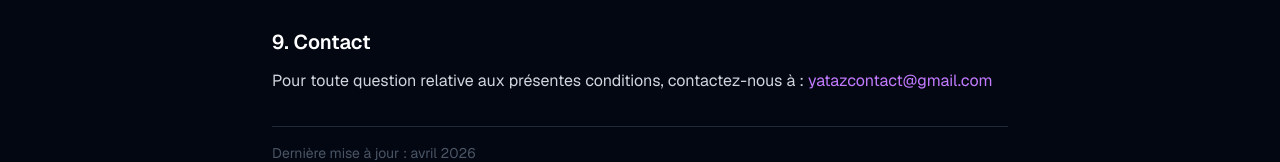
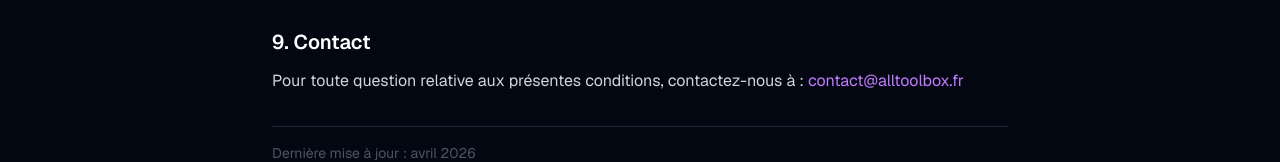
Before and after one commit to YaTaZizou/toolbox-site, a Next.js app: page /conditions in a window 1280 px wide. Shown: the part 1552-1714 px from the top of the page. Built offline with nearby package versions, Linux system fonts and the light colour scheme; no server answers.

Commit message:
fix: replace gmail with contact@alltoolbox.fr in legal pages
Co-Authored-By: Claude Sonnet 4.6 <noreply@anthropic.com>

```diff
--- a/app/conditions/page.tsx
+++ b/app/conditions/page.tsx
@@ -63,7 +63,7 @@ export default function Conditions() {
 
         <section>
           <h2 className="text-xl font-semibold text-white mb-3">9. Contact</h2>
-          <p>Pour toute question relative aux présentes conditions, contactez-nous à : <span className="text-purple-400">yatazcontact@gmail.com</span></p>
+          <p>Pour toute question relative aux présentes conditions, contactez-nous à : <span className="text-purple-400">contact@alltoolbox.fr</span></p>
         </section>
 
         <p className="text-gray-600 text-sm pt-4 border-t border-gray-800">Dernière mise à jour : avril 2026</p>
--- a/app/confidentialite/page.tsx
+++ b/app/confidentialite/page.tsx
@@ -61,7 +61,7 @@ export default function Confidentialite() {
             <li>Droit à la portabilité</li>
             <li>Droit d'opposition au traitement</li>
           </ul>
-          <p className="mt-3">Pour exercer ces droits, contactez-nous à : <span className="text-purple-400">yatazcontact@gmail.com</span></p>
+          <p className="mt-3">Pour exercer ces droits, contactez-nous à : <span className="text-purple-400">contact@alltoolbox.fr</span></p>
         </section>
 
         <p className="text-gray-600 text-sm pt-4 border-t border-gray-800">Dernière mise à jour : avril 2026</p>
--- a/app/mentions-legales/page.tsx
+++ b/app/mentions-legales/page.tsx
@@ -10,7 +10,7 @@ export default function MentionsLegales() {
           <ul className="mt-3 space-y-1 text-gray-400">
             <li><span className="text-gray-300">Nom :</span> Elias Benabdelkader</li>
             <li><span className="text-gray-300">Ville :</span> Arpajon, 91290</li>
-            <li><span className="text-gray-300">Email :</span> yatazcontact@gmail.com</li>
+            <li><span className="text-gray-300">Email :</span> contact@alltoolbox.fr</li>
           </ul>
         </section>
 
```
